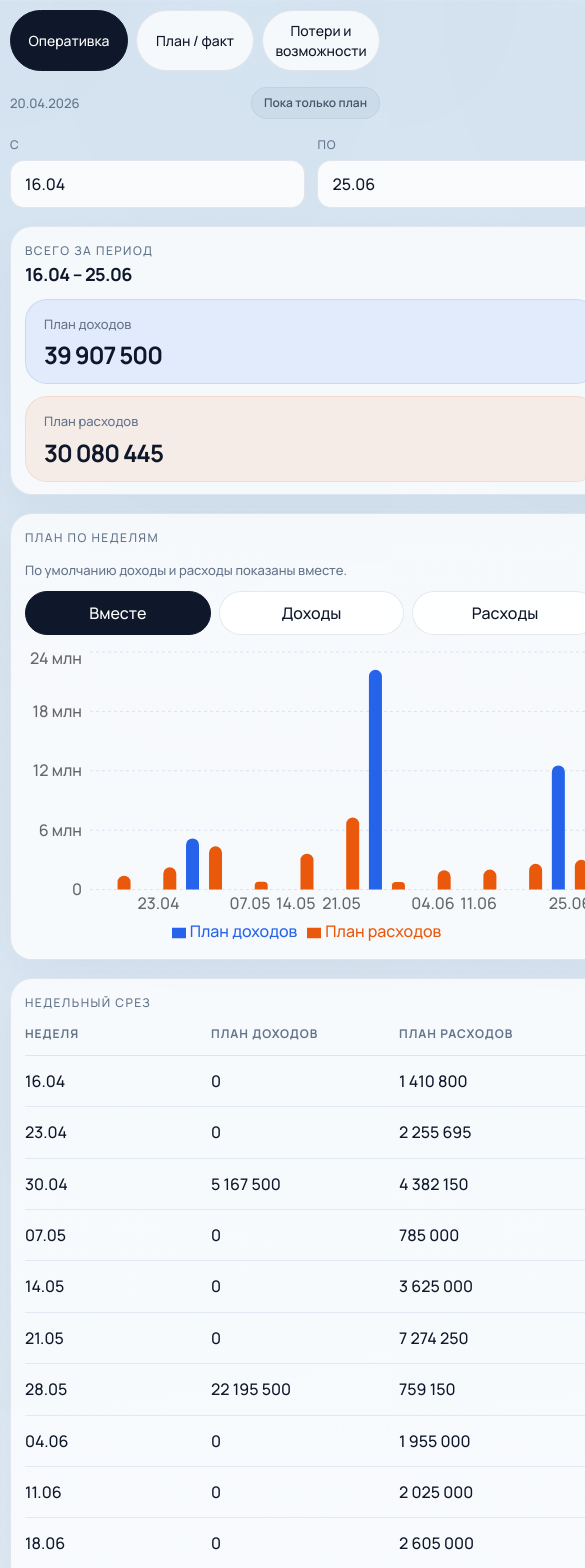
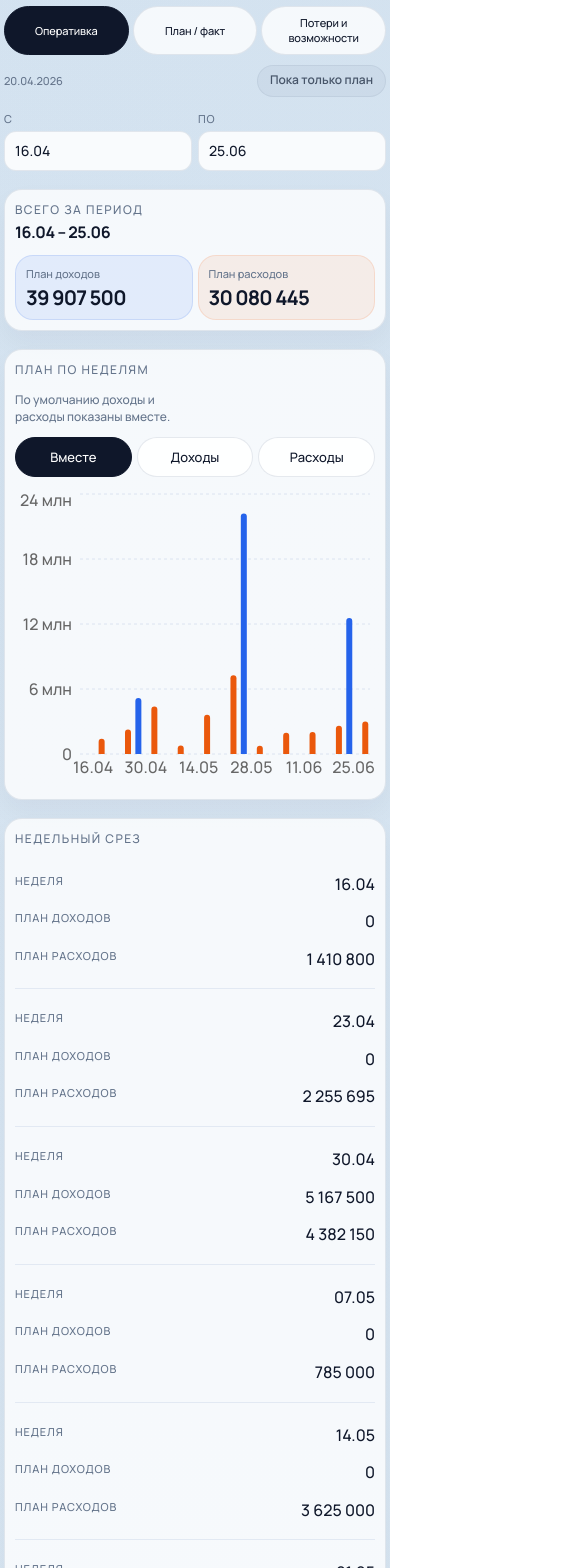
Before and after one commit to Dimusidioplut/bexfil-dashboard-web, a React (Vite) app: page / in a window 390 px wide. Shown: the top 1568 px of the page, 585 px wide, since content can reach past the window. Built offline with nearby package versions, Linux system fonts and the light colour scheme.

Commit message:
Polish mobile operational layout

```diff
--- a/src/App.css
+++ b/src/App.css
@@ -460,3 +460,254 @@ tbody tr:last-child td {
     padding-right: 14px;
   }
 }
+
+@media (max-width: 720px) {
+  .app-shell {
+    width: min(100%, calc(100% - 12px));
+    padding: 8px 0 20px;
+  }
+
+  .topbar {
+    gap: 10px;
+    margin-bottom: 14px;
+  }
+
+  .screen-switcher {
+    width: 100%;
+    display: grid;
+    grid-template-columns: repeat(3, minmax(0, 1fr));
+    gap: 6px;
+  }
+
+  .screen-chip {
+    width: 100%;
+    min-height: 42px;
+    padding: 9px 8px;
+    font-size: 12px;
+    letter-spacing: -0.01em;
+  }
+
+  .sync-meta {
+    width: 100%;
+    font-size: 12px;
+    justify-content: space-between;
+    gap: 8px;
+    white-space: normal;
+  }
+
+  .control-row {
+    display: grid;
+    grid-template-columns: repeat(2, minmax(0, 1fr));
+    gap: 8px;
+  }
+
+  .range-select {
+    min-width: 0;
+    gap: 5px;
+  }
+
+  .range-select span {
+    font-size: 11px;
+    letter-spacing: 0.06em;
+  }
+
+  .range-select select {
+    padding: 10px 12px;
+    border-radius: 12px;
+    font-size: 14px;
+  }
+
+  .summary-block,
+  .chart-panel,
+  .table-panel {
+    border-radius: 20px;
+    padding: 14px 12px 12px;
+  }
+
+  .summary-head strong {
+    font-size: 16px;
+  }
+
+  .summary-strip {
+    gap: 10px;
+  }
+
+  .summary-strip-duo {
+    grid-template-columns: repeat(2, minmax(0, 1fr));
+  }
+
+  .summary-strip-trio {
+    grid-template-columns: 1fr;
+  }
+
+  .metric-tile {
+    min-height: auto;
+    padding: 12px 12px;
+    gap: 6px;
+    border-radius: 18px;
+  }
+
+  .metric-tile span {
+    font-size: 11px;
+    line-height: 1.3;
+  }
+
+  .metric-tile strong {
+    font-size: clamp(18px, 5.2vw, 24px);
+  }
+
+  .metric-tile.compact strong {
+    font-size: clamp(16px, 4.8vw, 22px);
+  }
+
+  .chart-toolbar,
+  .panel-head {
+    align-items: flex-start;
+    flex-direction: column;
+  }
+
+  .chart-note {
+    font-size: 12px;
+    line-height: 1.35;
+  }
+
+  .chart-mode-switch {
+    width: 100%;
+    display: grid;
+    grid-template-columns: repeat(3, minmax(0, 1fr));
+    gap: 6px;
+  }
+
+  .mode-chip {
+    width: 100%;
+    min-height: 40px;
+    padding: 9px 6px;
+    font-size: 13px;
+  }
+
+  .chart-short {
+    min-height: 220px;
+  }
+
+  .chart-short .recharts-legend-wrapper {
+    display: none;
+  }
+
+  .chart-short .recharts-surface {
+    overflow: visible;
+  }
+
+  .chart-panel,
+  .table-panel,
+  .summary-block {
+    box-shadow: 0 12px 26px rgba(15, 23, 42, 0.04);
+  }
+
+  .table-wrap {
+    overflow: visible;
+  }
+
+  table,
+  thead,
+  tbody,
+  tr,
+  th,
+  td {
+    display: block;
+    width: 100%;
+  }
+
+  thead {
+    display: none;
+  }
+
+  tbody tr {
+    padding: 4px 0 10px;
+    margin-bottom: 10px;
+    border-bottom: 1px solid rgba(219, 227, 240, 0.72);
+  }
+
+  tbody tr:last-child {
+    margin-bottom: 0;
+    border-bottom: none;
+  }
+
+  tbody td {
+    min-width: 0;
+    padding: 8px 0;
+    border-bottom: none;
+    display: flex;
+    align-items: flex-start;
+    justify-content: space-between;
+    gap: 16px;
+    line-height: 1.35;
+  }
+
+  tbody td::before {
+    content: attr(data-label);
+    flex: 0 0 42%;
+    max-width: 42%;
+    color: var(--text-muted);
+    font-size: 11px;
+    text-transform: uppercase;
+    letter-spacing: 0.08em;
+  }
+
+  tbody td > * {
+    text-align: right;
+  }
+}
+
+@media (max-width: 420px) {
+  .app-shell {
+    width: min(100%, calc(100% - 8px));
+    padding-top: 6px;
+  }
+
+  .screen-switcher {
+    gap: 4px;
+  }
+
+  .screen-chip {
+    min-height: 40px;
+    padding: 8px 6px;
+    font-size: 11px;
+  }
+
+  .sync-meta {
+    font-size: 11px;
+  }
+
+  .control-row {
+    gap: 6px;
+  }
+
+  .range-select select {
+    padding: 9px 10px;
+  }
+
+  .summary-block,
+  .chart-panel,
+  .table-panel {
+    padding: 12px 10px 10px;
+    border-radius: 18px;
+  }
+
+  .summary-strip,
+  .chart-mode-switch {
+    gap: 5px;
+  }
+
+  .metric-tile {
+    padding: 11px 10px;
+  }
+
+  .chart-note {
+    max-width: 22ch;
+  }
+
+  tbody td::before {
+    flex-basis: 44%;
+    max-width: 44%;
+  }
+}
--- a/src/App.tsx
+++ b/src/App.tsx
@@ -286,9 +286,9 @@ function OperationalScreen(props: {
             <tbody>
               {buildWeeklyTableRows(props.items).map((row) => (
                 <tr key={row.week}>
-                  <td>{formatWeekLabel(row.week)}</td>
-                  <td>{formatNumber(row.incomePlan)}</td>
-                  <td>{formatNumber(row.expensePlan)}</td>
+                  <td data-label="Неделя">{formatWeekLabel(row.week)}</td>
+                  <td data-label="План доходов">{formatNumber(row.incomePlan)}</td>
+                  <td data-label="План расходов">{formatNumber(row.expensePlan)}</td>
                 </tr>
               ))}
             </tbody>
@@ -315,10 +315,10 @@ function OperationalScreen(props: {
                 .filter((item) => !item.line_name.match(/^(Доход|Расход)$/))
                 .map((line) => (
                   <tr key={`${line.week_date}-${line.metric_group}-${line.line_name}`}>
-                    <td>{formatWeekLabel(line.week_date)}</td>
-                    <td>{line.metric_group === 'income' ? 'Доход' : 'Расход'}</td>
-                    <td>{line.line_name}</td>
-                    <td>{formatNumber(line.plan_amount)}</td>
+                    <td data-label="Неделя">{formatWeekLabel(line.week_date)}</td>
+                    <td data-label="Тип">{line.metric_group === 'income' ? 'Доход' : 'Расход'}</td>
+                    <td data-label="Статья">{line.line_name}</td>
+                    <td data-label="План">{formatNumber(line.plan_amount)}</td>
                   </tr>
                 ))}
             </tbody>
@@ -496,11 +496,11 @@ function LossesScreen(props: {
             <tbody>
               {props.opportunities.map((item) => (
                 <tr key={item.opportunity_id || `${item.event_date}-${item.title}`}>
-                    <td>{formatIsoDate(item.event_date)}</td>
-                    <td>{item.customer_name || '—'}</td>
-                    <td>{item.title || '—'}</td>
-                    <td>{item.status || '—'}</td>
-                    <td>{formatNumber(item.expected_revenue)}</td>
+                  <td data-label="Дата">{formatIsoDate(item.event_date)}</td>
+                  <td data-label="Клиент">{item.customer_name || '—'}</td>
+                  <td data-label="Сделка">{item.title || '—'}</td>
+                  <td data-label="Статус">{item.status || '—'}</td>
+                  <td data-label="Ожидаемо">{formatNumber(item.expected_revenue)}</td>
                 </tr>
               ))}
             </tbody>
@@ -528,11 +528,11 @@ function LossesScreen(props: {
             <tbody>
               {props.lostContracts.map((item) => (
                 <tr key={item.lost_contract_id || `${item.lost_date}-${item.contract_name}`}>
-                    <td>{formatIsoDate(item.lost_date)}</td>
-                    <td>{item.customer_name || '—'}</td>
-                    <td>{item.contract_name || '—'}</td>
-                    <td>{item.lost_reason_group || item.lost_reason || '—'}</td>
-                    <td>{formatNumber(item.amount_estimate)}</td>
+                  <td data-label="Дата">{formatIsoDate(item.lost_date)}</td>
+                  <td data-label="Клиент">{item.customer_name || '—'}</td>
+                  <td data-label="Договор">{item.contract_name || '—'}</td>
+                  <td data-label="Причина">{item.lost_reason_group || item.lost_reason || '—'}</td>
+                  <td data-label="Сумма">{formatNumber(item.amount_estimate)}</td>
                 </tr>
               ))}
             </tbody>
```
Lines whose indentation alone changed are shown as unchanged.
